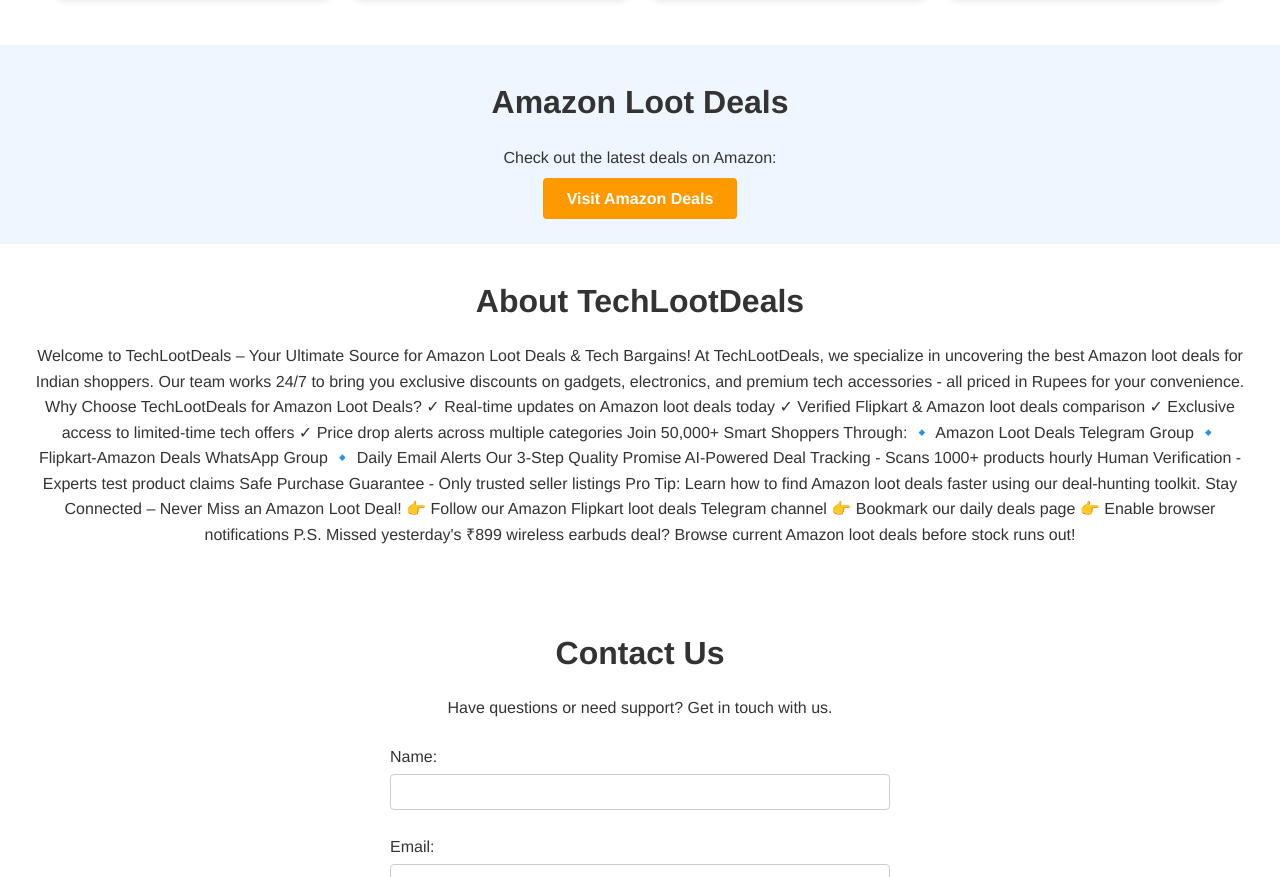
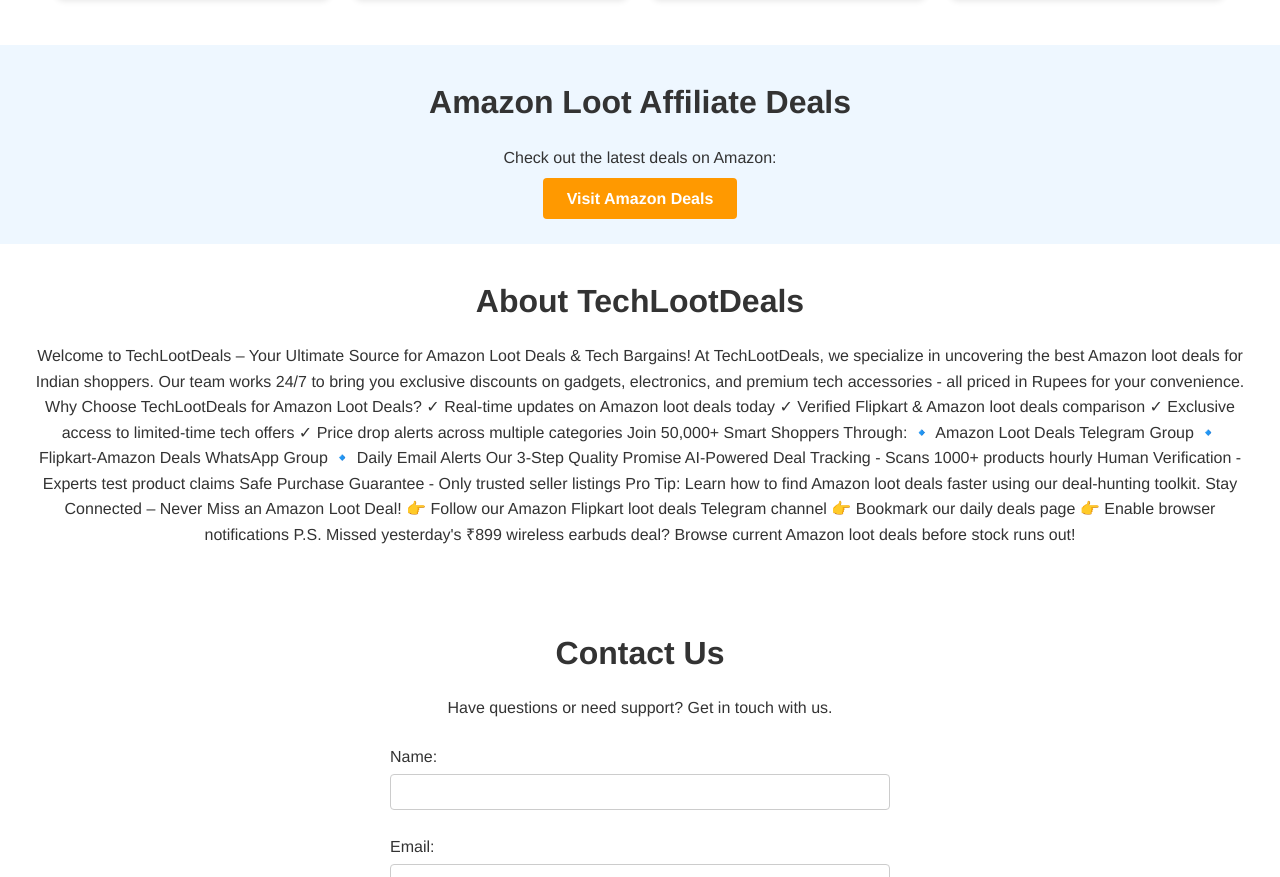
Before and after one commit to TechLootDeals/loot, a plain HTML site: page index.html in a window 1280 px wide. Shown: the part 5507-6384 px from the top of the page. Drawn offline with Linux system fonts and the light colour scheme.

Commit message:
Update index.html

```diff
--- a/index.html
+++ b/index.html
@@ -64,7 +64,7 @@
 
   <!-- Amazon Deals Section -->
   <section id="amazon-deals" class="amazon-section">
-    <h2>Amazon Loot Deals</h2>
+    <h2>Amazon Loot Affiliate Deals</h2>
     <p>Check out the latest deals on Amazon:</p>
     <a href="https://your-github-username.github.io/amazon-affiliate-section" target="_blank" class="amazon-link">Visit Amazon Deals</a>
   </section>
```
